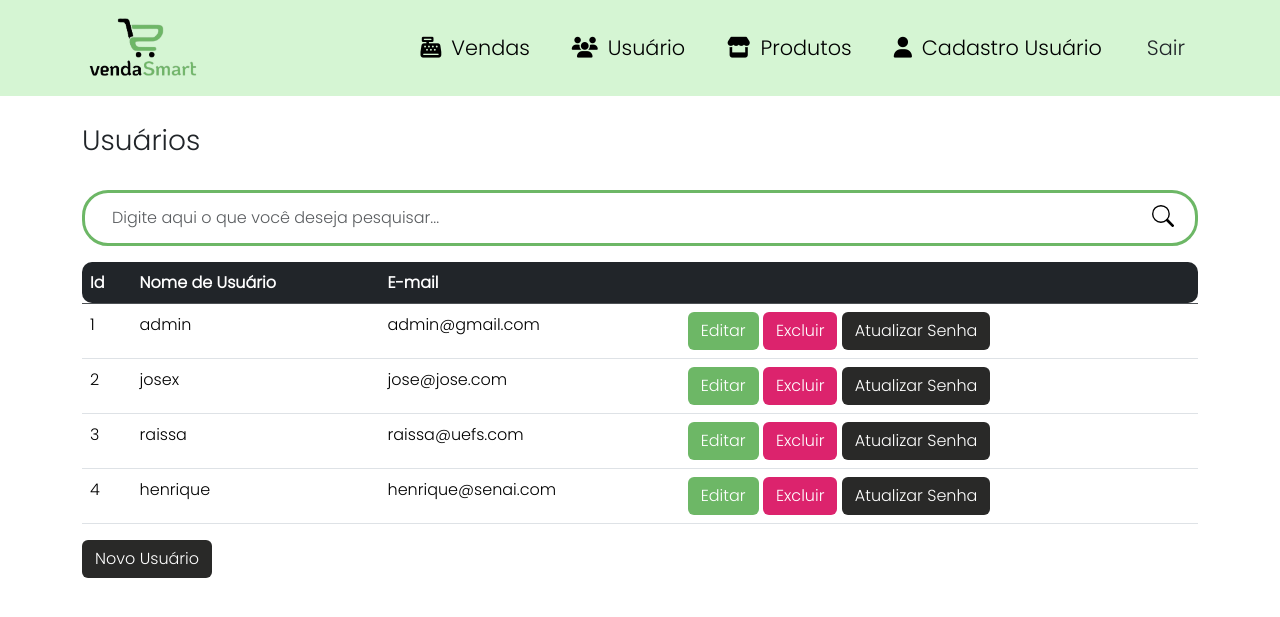
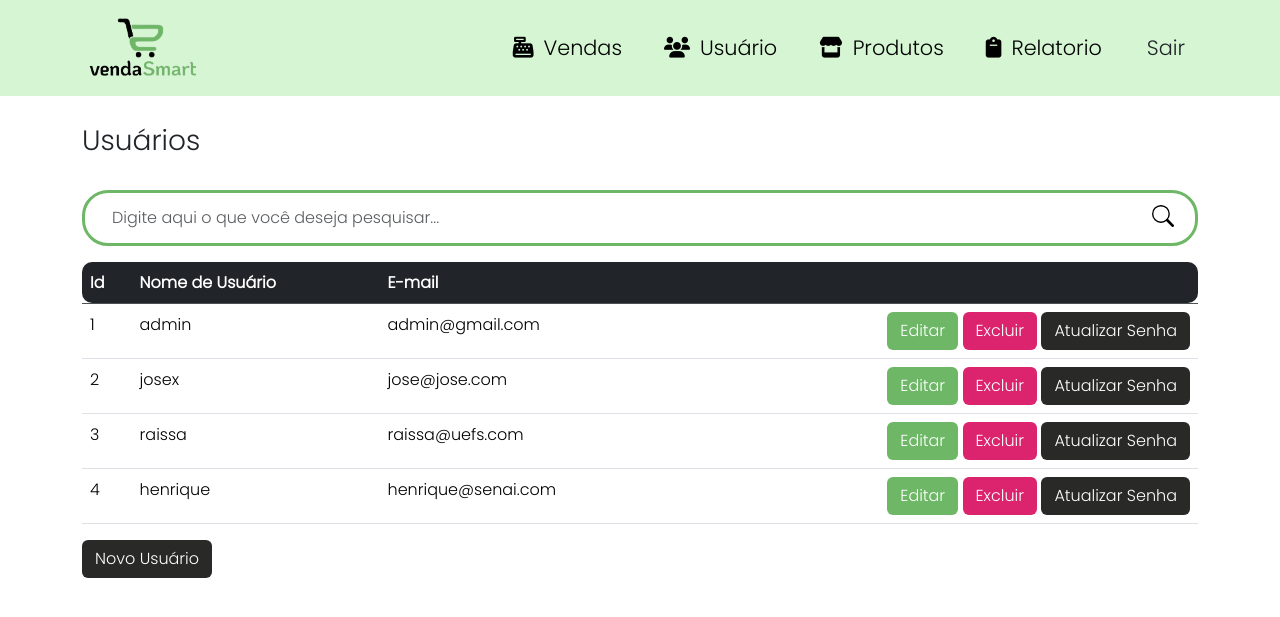
Before and after one commit to josesandovaln/VendaSmart, a Flask app: page /usuarios in a window 1280 px wide. Shown: the top 617 px of the page. Run offline with Flask 3, Linux system fonts and the light colour scheme; a user stored in the database is signed in; some libraries are stand-ins or nearby versions.

Commit message:
atualização dos botões e navbar

```diff
--- /dev/null
+++ b/site_atividade/static/css/usuario.css
@@ -0,0 +1,3 @@
+.btn-usuario {
+    text-align: right;
+}
--- a/site_atividade/templates/base.html
+++ b/site_atividade/templates/base.html
@@ -7,6 +7,7 @@
         <link rel="stylesheet" href="{{ url_for('static', filename='css/navbar.css') }}">
         <link rel="stylesheet" href="{{ url_for('static', filename='css/style.css') }}">
         <link rel="stylesheet" href="{{ url_for('static', filename='css/vendas.css') }}">
+        <link rel="stylesheet" href="{{ url_for('static', filename='css/usuario.css') }}">
         <link rel="icon" href="{{ url_for('static', filename='image/favicon-1.png') }}" type="image/x-icon">
         <link rel="stylesheet" href="https://cdnjs.cloudflare.com/ajax/libs/font-awesome/6.4.0/css/all.min.css"/>
         <link rel="stylesheet" href="https://cdn.jsdelivr.net/npm/bootstrap-icons@1.10.5/font/bootstrap-icons.css">
--- a/site_atividade/templates/lista_usuario.html
+++ b/site_atividade/templates/lista_usuario.html
@@ -24,7 +24,7 @@
             </div>
 
 
-            <table class="table table-hover" overflow="scroll">
+            <table class="table table-hover table-centered" overflow="scroll">
                 <thead class="table-dark">
                     <tr>
                         <th class="table-rounded-start">Id</th>
@@ -40,7 +40,7 @@
                         </td> <td>{{ usuario.id }}</td>
                         <td>{{ usuario.usuario }}</td>
                         <td>{{ usuario.email }}</td>
-                        <td>
+                        <td class="btn-usuario">
                             <a class="btn btn-color1 text-white" href="{{ url_for('editar_usuario', id=usuario.id) }}" data-toggle="modal" data-target="#editarUsuarioModal{{ usuario.id }}">Editar</a>
                             <a class="btn btn-color2 text-white excluir-usuario-btn" data-toggle="modal" data-target="#excluirUsuarioModal{{ usuario.id }}">Excluir</a>
                             <a class="btn btn-color3" data-toggle="modal" data-target="#atualizarSenhaModal{{ usuario.id }}">Atualizar Senha</a>
--- a/site_atividade/templates/navbar.html
+++ b/site_atividade/templates/navbar.html
@@ -32,7 +32,7 @@
           <a class="nav-link mx-2" href="{{ url_for('produtos') }}"><i class="fa-solid fa-store" style="color: #000000;"></i>Produtos</a>
         </li>
         <li class="nav-item">
-          <a class="nav-link mx-2" href="{{ url_for('cadastro_usuario') }}"><i class="fa-solid fa-user" style="color: #000000;"></i>Cadastro Usuário</a>
+          <a class="nav-link mx-2" href="#"><i class="fa-solid fa-clipboard" style="color: #000000;"></i>Relatorio</a>
         </li>
         <li class="nav-item ms-3">
             <a class="btn btn-black btn-rounded" href="{{ url_for('logout') }}">Sair</a>
```
